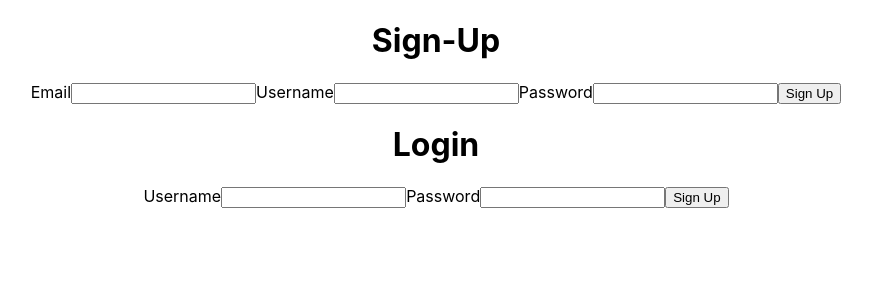
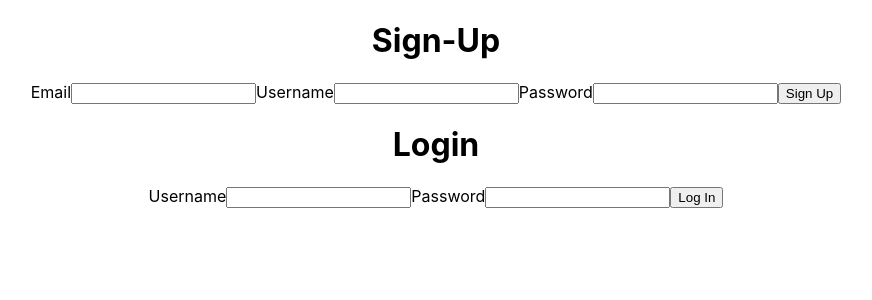
Before and after one commit to patmangan98/surf-log, a React (Create React App) app in the folder front-end/: page / in a window 1280 px wide. Shown: the top 300 px of the page, without its empty margins (204-1076 px from the left). Built offline with nearby package versions, Linux system fonts and the light colour scheme.

Commit message:
Small tweaks to wording and namming

```diff
--- a/front-end/src/pages/AuthPage/AuthPage.Js
+++ b/front-end/src/pages/AuthPage/AuthPage.Js
@@ -1,5 +1,5 @@
 import LoginForm from "../components/LoginForm/LoginForm";
-import SignUpForm from "../components/SignInForm/SignInForm";
+import SignUpForm from "../components/SignUpForm/SignUpForm";
 
 export default function AuthPage ({ setUser }) {
     return (
--- a/front-end/src/pages/components/LoginForm/LoginForm.js
+++ b/front-end/src/pages/components/LoginForm/LoginForm.js
@@ -58,7 +58,7 @@ async function handleSubmit(event) {
               required
            />
 
-           <button type='submit' onClick={handleSubmit}>Sign Up</button>
+           <button type='submit' onClick={handleSubmit}>Log In</button>
 
         </form>
 
```
Also changed, not shown: front-end/src/pages/components/SignUpForm/SignUpForm.js (renamed from front-end/src/pages/components/SignInForm/SignInForm.js).
